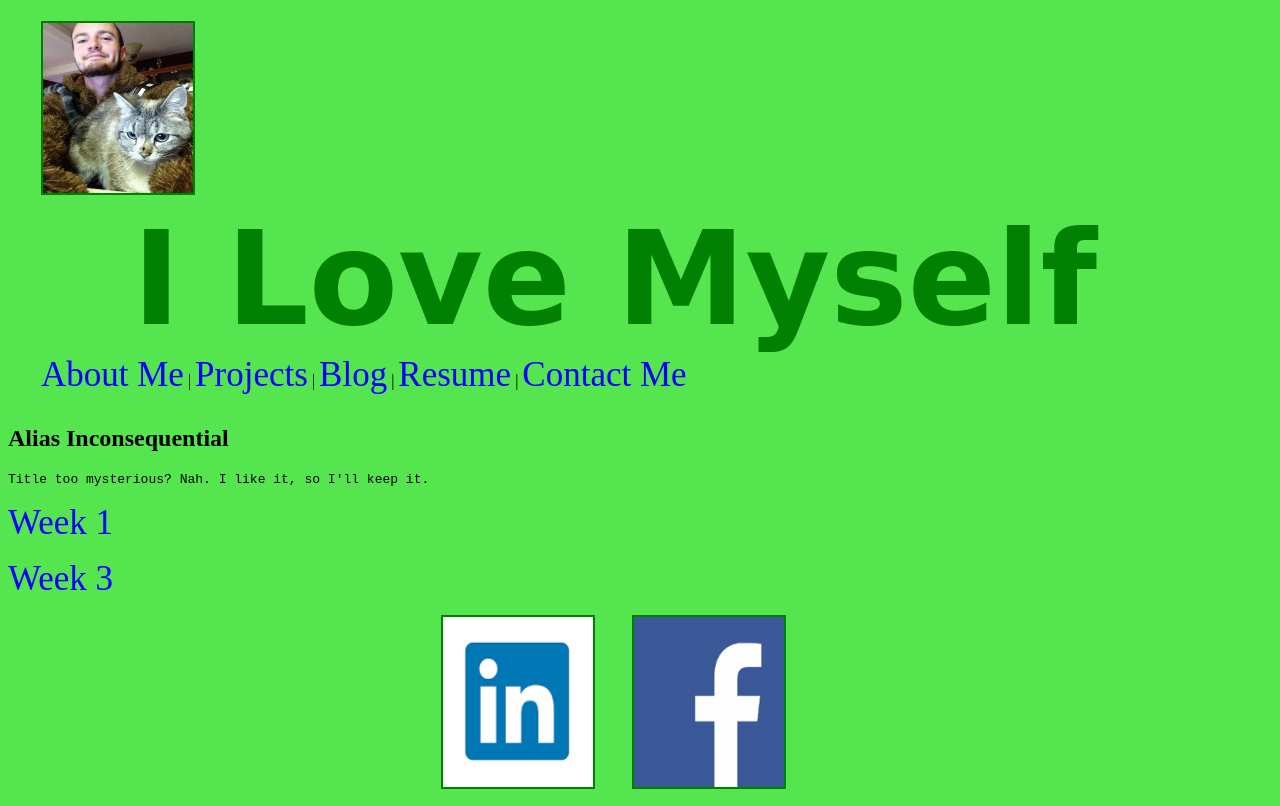
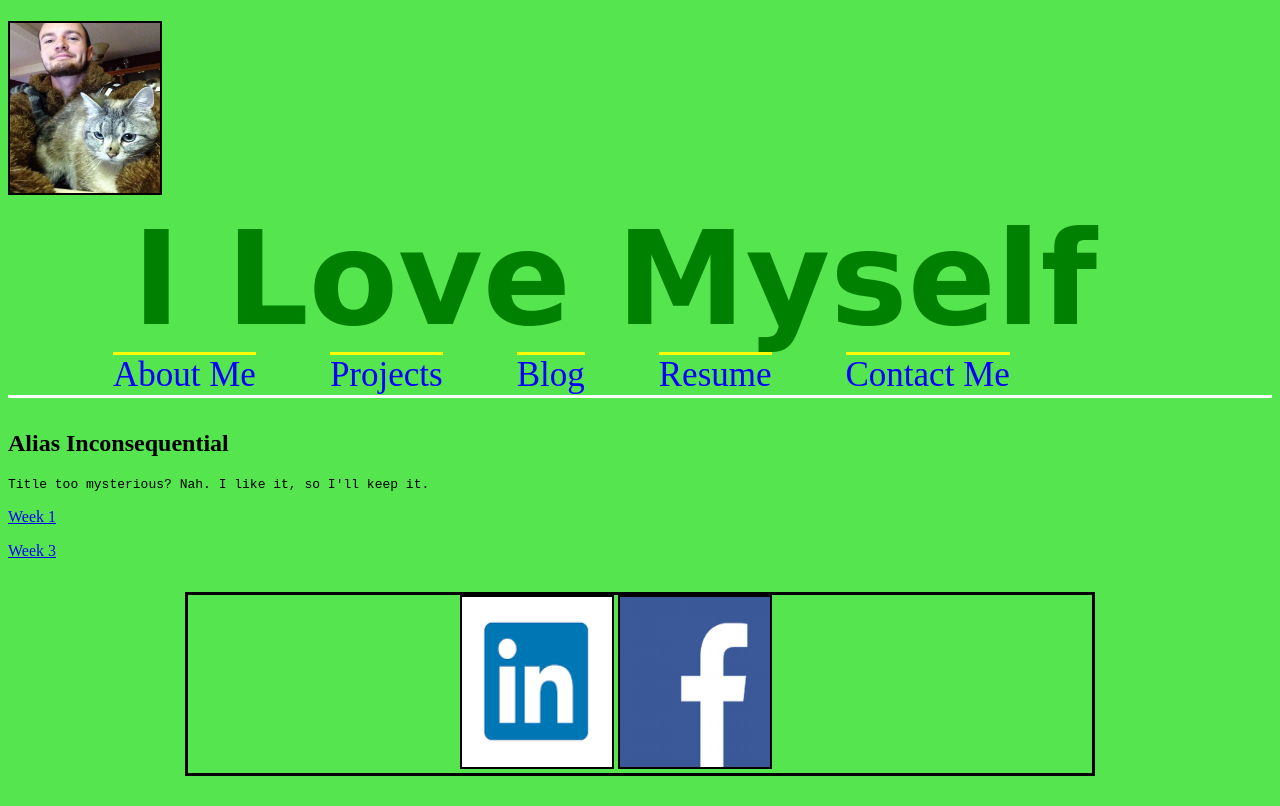
Before and after one commit to AliasHendrickson/AliasHendrickson.github.io, a plain HTML site: page sitepages/blog.html in a window 1280 px wide. Drawn offline with Linux system fonts and the light colour scheme.

Commit message:
Edit website pages

```diff
--- a/sitepages/blog.html
+++ b/sitepages/blog.html
@@ -6,15 +6,17 @@
       <title>Al-Star</title>
     </head>
   <body>
-    <h1><a href="file:///Users/alechendrickson/phase0/AliasHendrickson.github.io/index.html"</a><img src="../blog/imgs/alecandtessa.jpg"/>
-    <header>I Love Myself</header>
+    <h1>
+      <a href="file:///Users/alechendrickson/phase0/AliasHendrickson.github.io/index.html"</a>
+      <img src="../blog/imgs/alecandtessa.jpg"/>
+      <header>I Love Myself</header>
     </h1>
 
       <nav>
-        <a href="aboutme.html">About Me</a> |
-        <a href="projects.html">Projects</a> |
-        <a href="blog.html">Blog</a> |
-        <a href="resume.html">Resume</a> |
+        <a href="aboutme.html">About Me</a>
+        <a href="projects.html">Projects</a>
+        <a href="blog.html">Blog</a>
+        <a href="resume.html">Resume</a>
         <a href="contactme.html">Contact Me</a>
       </nav>
       <h2>Alias Inconsequential</h2>
--- a/stylesheets/default.css
+++ b/stylesheets/default.css
@@ -1,10 +1,17 @@
+html {
+  background-color: #55e54f;
+}
+
+h1 {
+  font-family: cursive;
+}
+
 
 img {
   display: inline-block;
-  border: 2px solid green;
+  border: 2px solid black;
   width: 150px;
   height: 170px;
-  margin-left: 33px;
 }
 header {
   font-size: 130px;
@@ -14,19 +21,29 @@ header {
   float: right;
 }
 nav {
-  display: inline-block;
-  margin-left: 33px;
-  margin-bottom: 10px;
+  display: block;
+  width: 100%;
+  border-bottom: solid white;
+  margin-bottom: 2em;
 }
-a {
+nav > a {
+  border-top: solid yellow;
   font-size: 35px;
   color: blue;
   text-decoration: none;
+  position: relative;
+  margin-right: 1em;
+  margin-left: 1em;
 }
+
 a:hover {
   text-decoration: none;
   color: white;
 }
 footer {
-  margin-left: 400px;
+  width: 50%;
+  margin: auto;
+  margin-top: 2em;
+  padding-left: 17em;
+  border: solid black;
 }
```
Also changed, not shown: arrays-hashes.html (added, +16 -0 lines), blog/css-concepts.html (+1 -0 lines), blog/git.html (+0 -1 lines), index.html (+7 -6 lines), sitepages/aboutme.html (+4 -4 lines), sitepages/contactme.html (+6 -5 lines), sitepages/index.html (+4 -4 lines), sitepages/projects.html (+4 -4 lines), sitepages/resume.html (+4 -4 lines).
